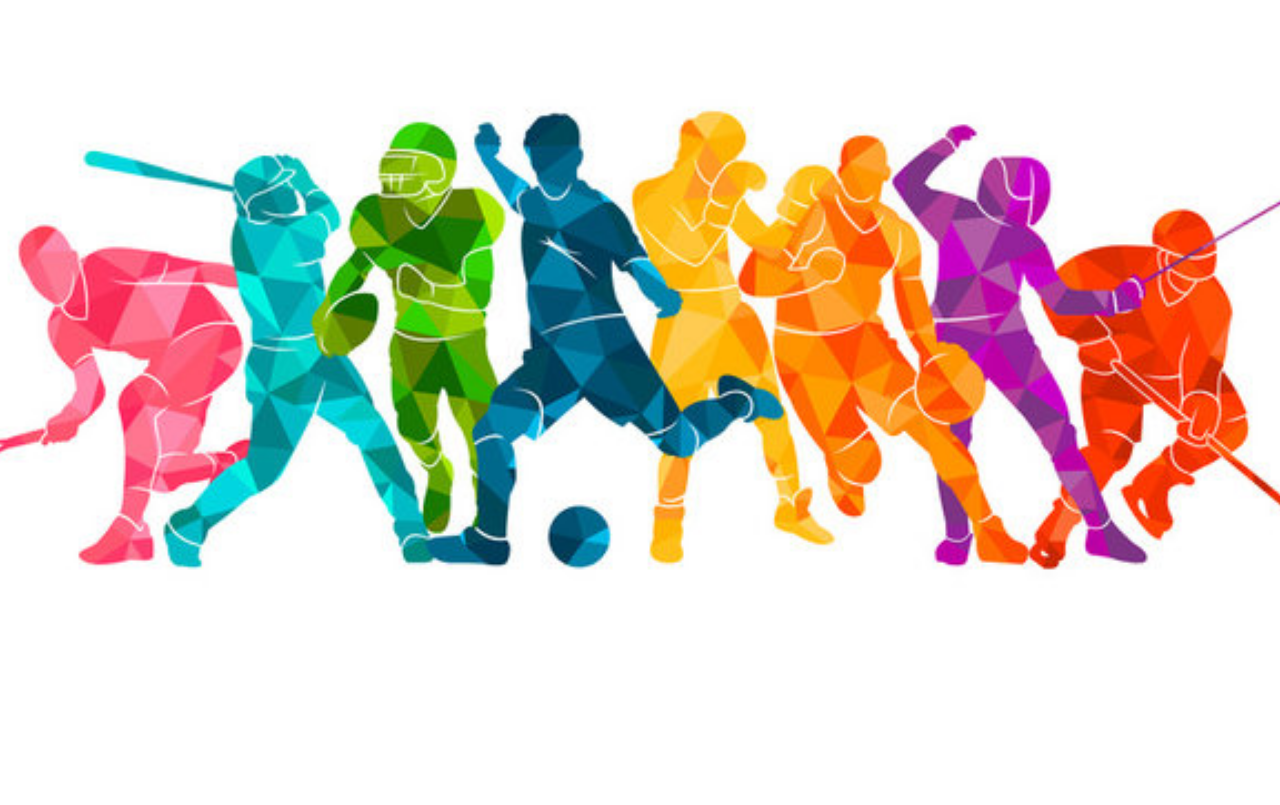
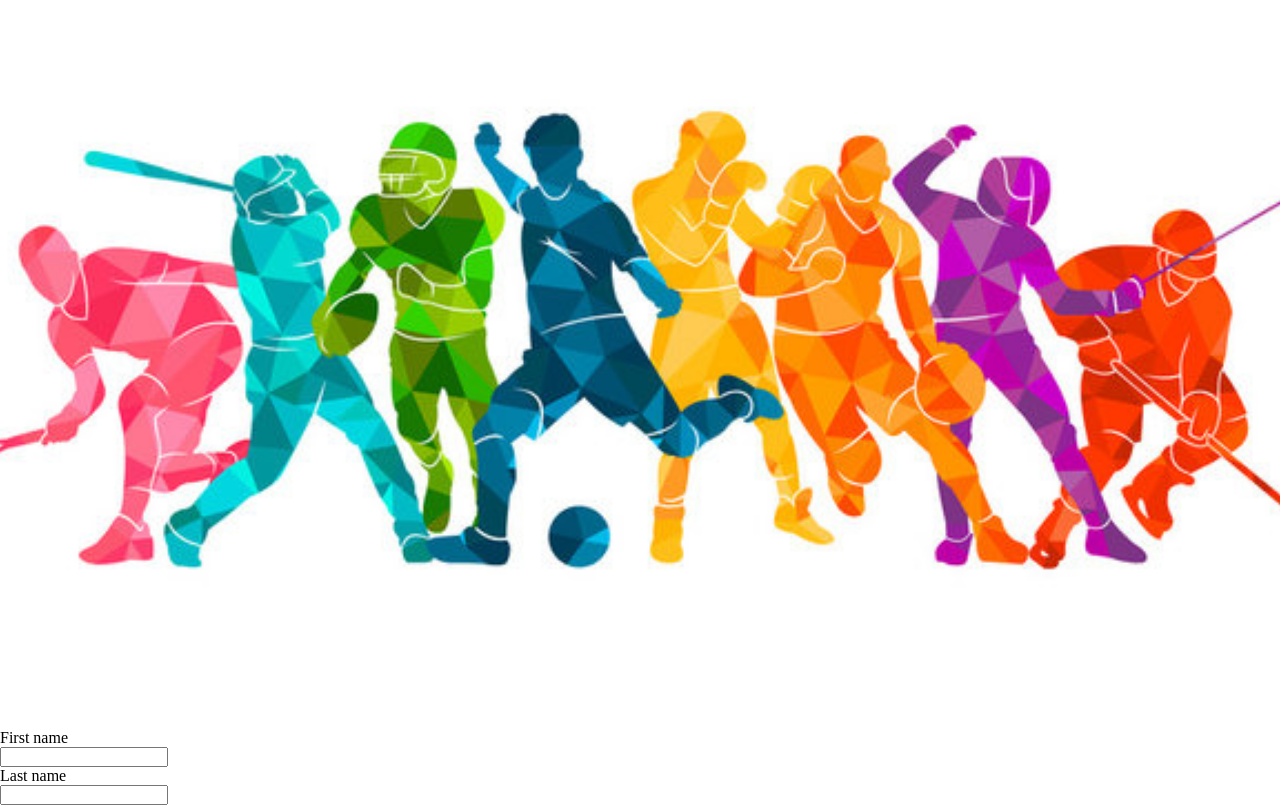
Before and after one commit to IsaacKobz/website2, a plain HTML site: page index.html in a window 1280 px wide. Shown: the part 182-987 px from the top of the page. Before the commit the page ends 911 px from the top, so only its background shows below. Drawn offline with Linux system fonts and the light colour scheme.

Commit message:
made changes to html by adding form

```diff
--- a/index.html
+++ b/index.html
@@ -18,6 +18,14 @@
         </ul>
     </div>
 </header>
+<footer>
+    <form action="">
+        <label for="fname">First name</label><br>
+        <input type="text" id="fname" name="fname"><br>
+        <label for="lname">Last name</label><br>
+        <input type="text" id="lname" name="lname">
+    </form>
+</footer>
 
 </body>
 </html>
--- a/style.css
+++ b/style.css
@@ -36,7 +36,3 @@ ul li a:hover{
     background-color: orange;
     color: white;
 }
-ul li a:hover::after{
-    content: attr(data-hover);
-    font-size: 24px;
-}
```
